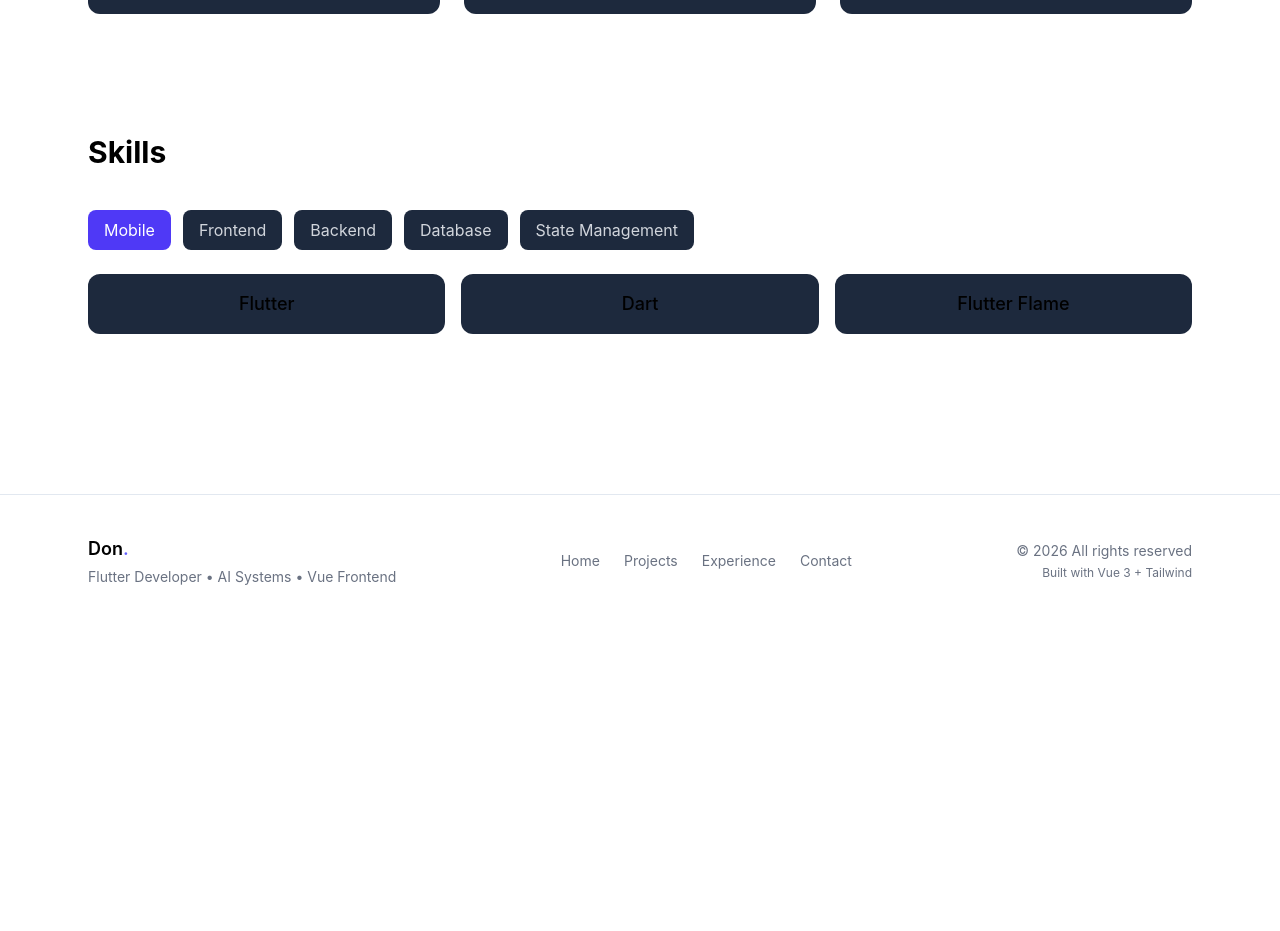
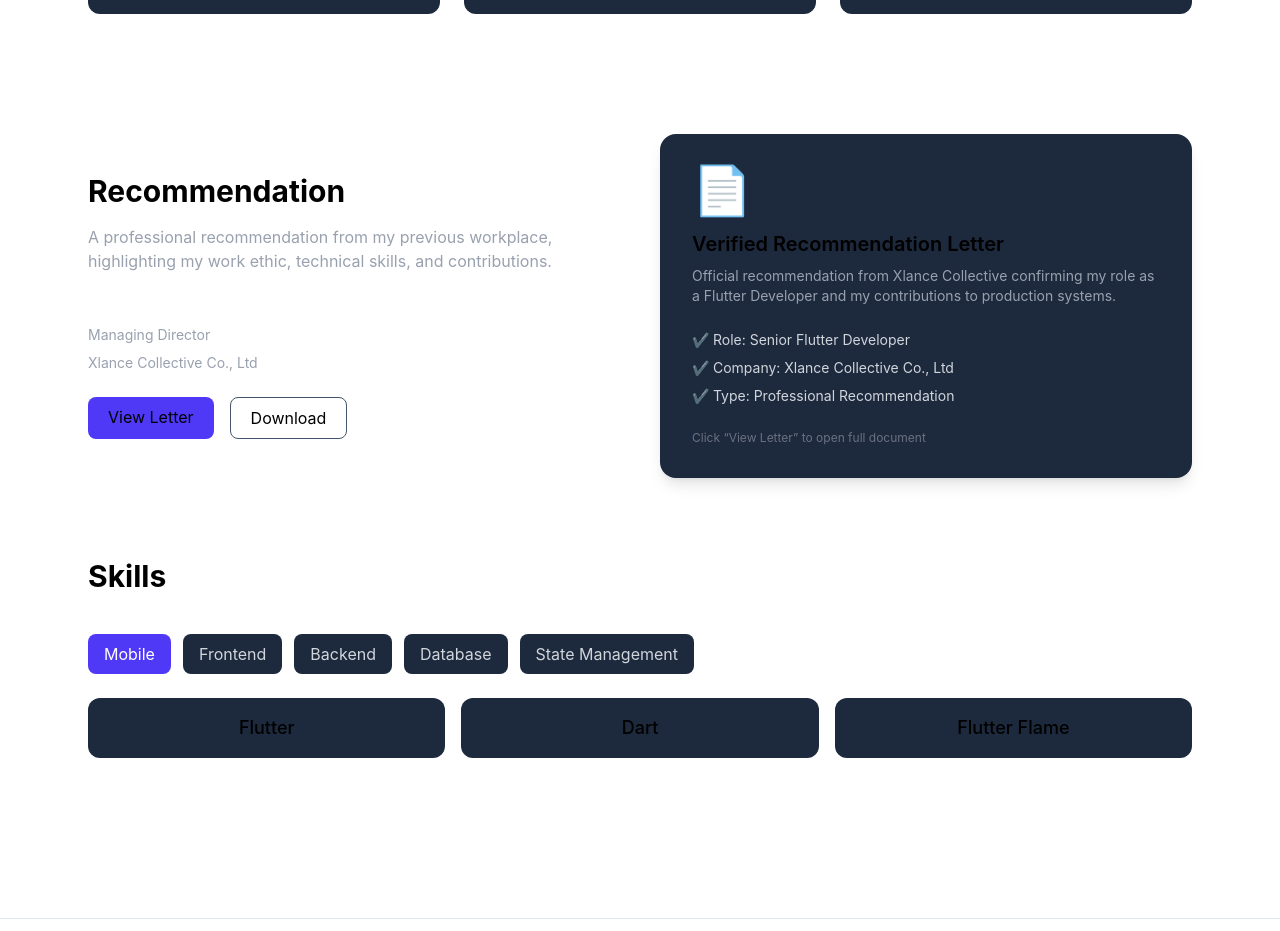
Before and after one commit to donKhant-programmer/donkhant-portfolio, a Vue app: page / in a window 1280 px wide. Shown: the part 996-1927 px from the top of the page. Before the commit the page ends 1623 px from the top, so only its background shows below. Built offline with nearby package versions, Linux system fonts and the light colour scheme.

Commit message:
recommendation letter section in home

```diff
--- /dev/null
+++ b/src/features/home/RecommendationSection.vue
@@ -0,0 +1,71 @@
+<script setup lang="ts"></script>
+
+<template>
+  <section class="mb-20">
+    <div class="grid md:grid-cols-2 gap-10 items-center">
+
+      <!-- LEFT -->
+      <div>
+        <h2 class="text-3xl font-bold mb-4">
+          Recommendation
+        </h2>
+
+        <p class="text-gray-400 mb-6">
+          A professional recommendation from my previous workplace,
+          highlighting my work ethic, technical skills, and contributions.
+        </p>
+
+        <div class="space-y-2 mb-6 text-sm">
+          <p class="font-semibold text-white">Aung Myo Kyaw</p>
+          <p class="text-gray-400">Managing Director</p>
+          <p class="text-gray-400">Xlance Collective Co., Ltd</p>
+        </div>
+
+        <div class="flex gap-4">
+          <a
+            href="/files/donkhant_recommendation_letter.pdf"
+            target="_blank"
+            class="px-5 py-2 bg-indigo-600 rounded-lg hover:bg-indigo-500 transition"
+          >
+            View Letter
+          </a>
+
+          <a
+            href="/files/donkhant_recommendation_letter.pdf"
+            download
+            class="px-5 py-2 border border-slate-600 rounded-lg hover:bg-slate-800 transition"
+          >
+            Download
+          </a>
+        </div>
+      </div>
+
+      <!-- RIGHT (clean card, not PDF) -->
+      <div class="bg-slate-800 rounded-2xl p-8 shadow-lg">
+
+        <div class="text-5xl mb-4">📄</div>
+
+        <h3 class="text-xl font-semibold mb-2">
+          Verified Recommendation Letter
+        </h3>
+
+        <p class="text-gray-400 text-sm mb-6">
+          Official recommendation from Xlance Collective confirming
+          my role as a Flutter Developer and my contributions to production systems.
+        </p>
+
+        <div class="space-y-2 text-sm text-gray-300">
+          <p>✔ Role: Senior Flutter Developer</p>
+          <p>✔ Company: Xlance Collective Co., Ltd</p>
+          <p>✔ Type: Professional Recommendation</p>
+        </div>
+
+        <div class="mt-6 text-xs text-gray-500">
+          Click “View Letter” to open full document
+        </div>
+
+      </div>
+
+    </div>
+  </section>
+</template>
--- a/src/pages/HomePage.vue
+++ b/src/pages/HomePage.vue
@@ -3,6 +3,7 @@ import HeroSection from "@/features/home/HeroSection.vue";
 import SkillsSection from "@/features/home/SkillsSection.vue";
 import ProjectCard from "@/components/shared/ProjectCard.vue";
 import { projects } from "@/data/projects";
+import RecommendationSection from "@/features/home/RecommendationSection.vue";
 
 // pick first 2 or 3 as featured
 const featuredProjects = projects.slice(0, 3);
@@ -35,5 +36,6 @@ const featuredProjects = projects.slice(0, 3);
       />
     </div>
   </section>
+  <RecommendationSection />
   <SkillsSection />
 </template>
```
